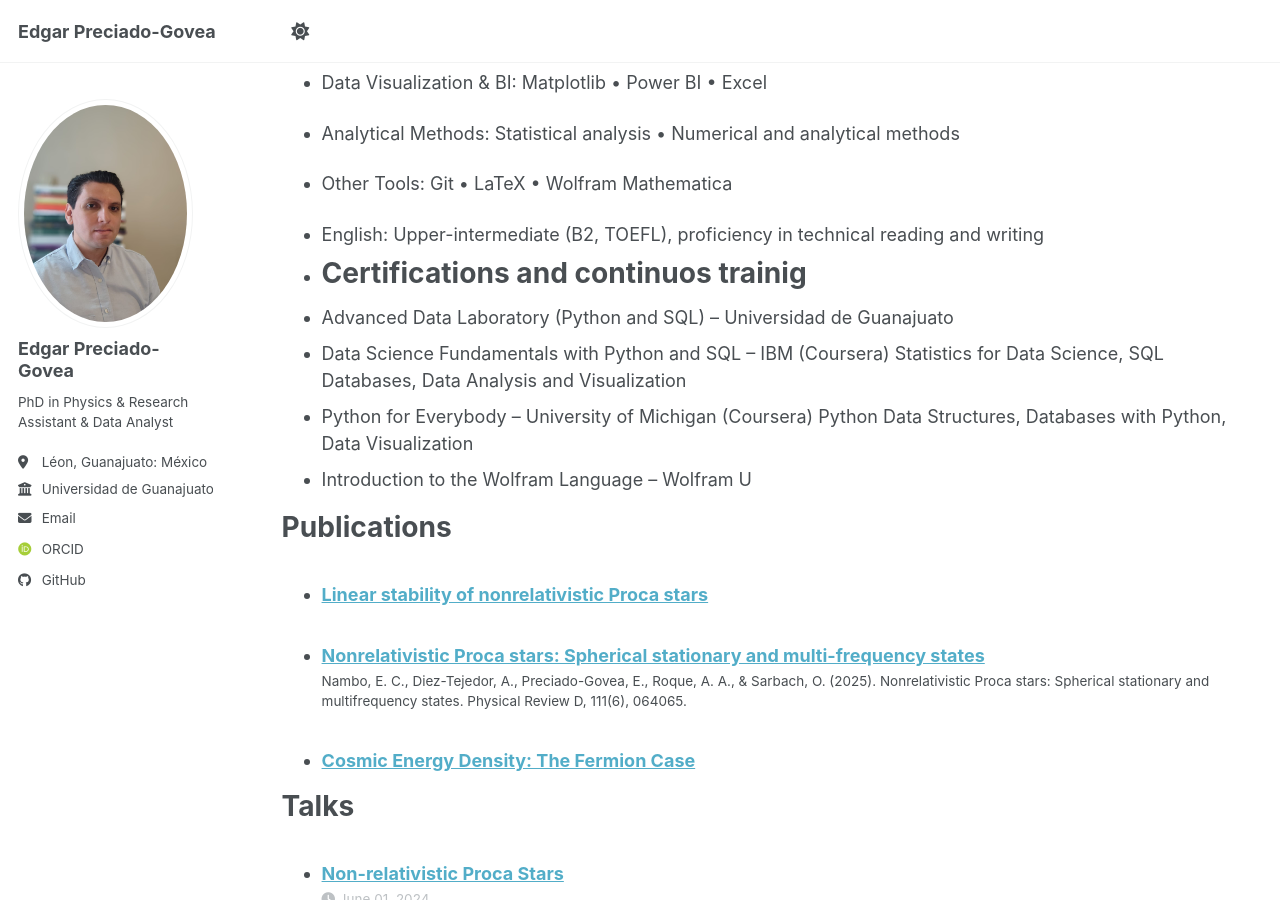
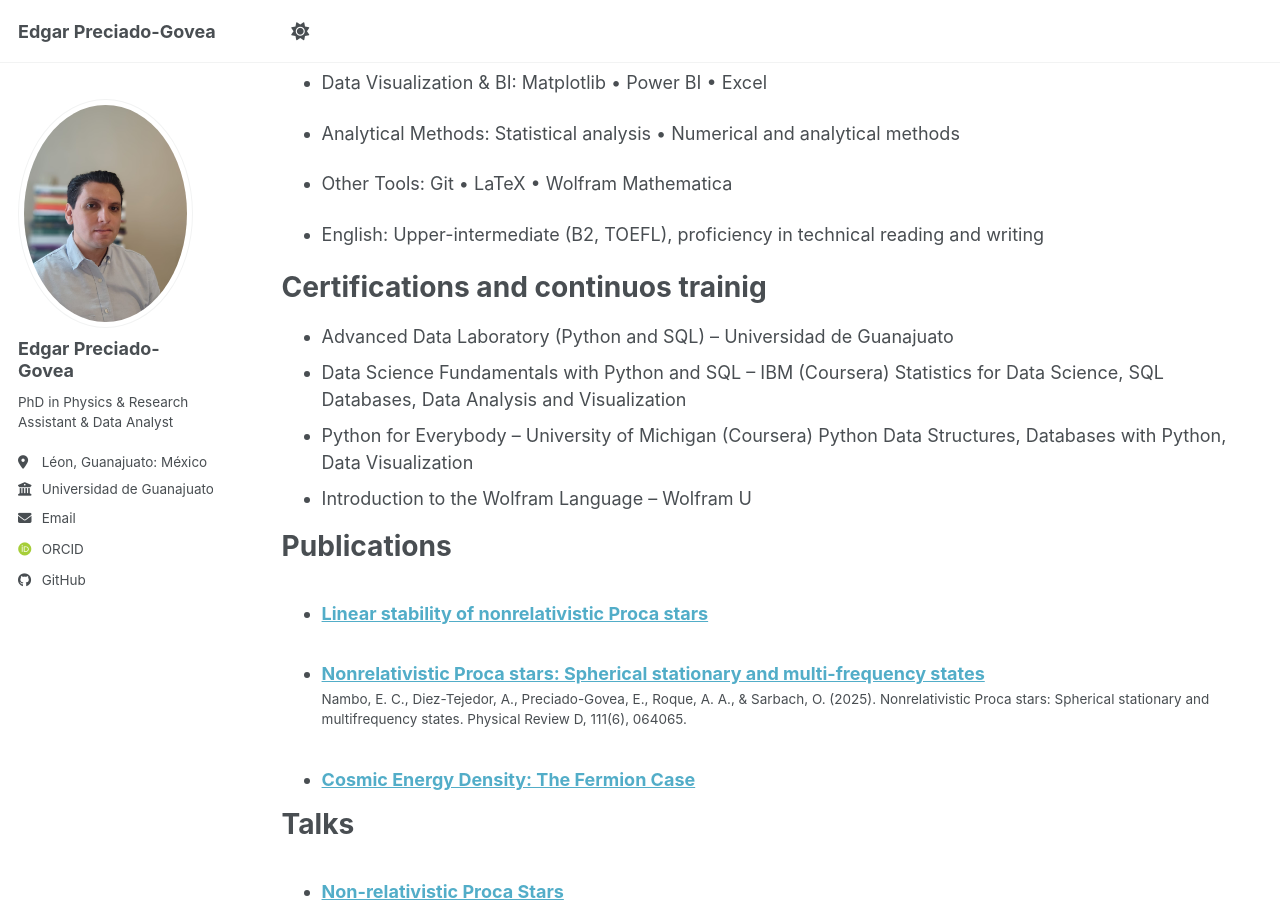
Before and after one commit to edgargovea/edgarpgovea.github.io, a Jekyll site: the page built from _pages/cv.md, in a window 1280 px wide and 900 px high, scrolled down 650 px. Built offline with Jekyll 4.4.1, drawn with Linux system fonts in a browser that asks for light colours; some web fonts are replaced; a script bundle is joined from its source files by our own code; library files that are not in the unit come from our copies.

Commit message:
Update cv.md

```diff
--- a/_pages/cv.md
+++ b/_pages/cv.md
@@ -47,8 +47,8 @@ Statistical analysis • Numerical and analytical methods
 Git • LaTeX • Wolfram Mathematica
 
 * English: Upper-intermediate (B2, TOEFL), proficiency in technical reading and writing
-*
-**Certifications and continuos trainig**
+
+Certifications and continuos trainig
 ======
 *	Advanced Data Laboratory (Python and SQL) – Universidad de Guanajuato
 *	Data Science Fundamentals with Python and SQL – IBM (Coursera)
```
